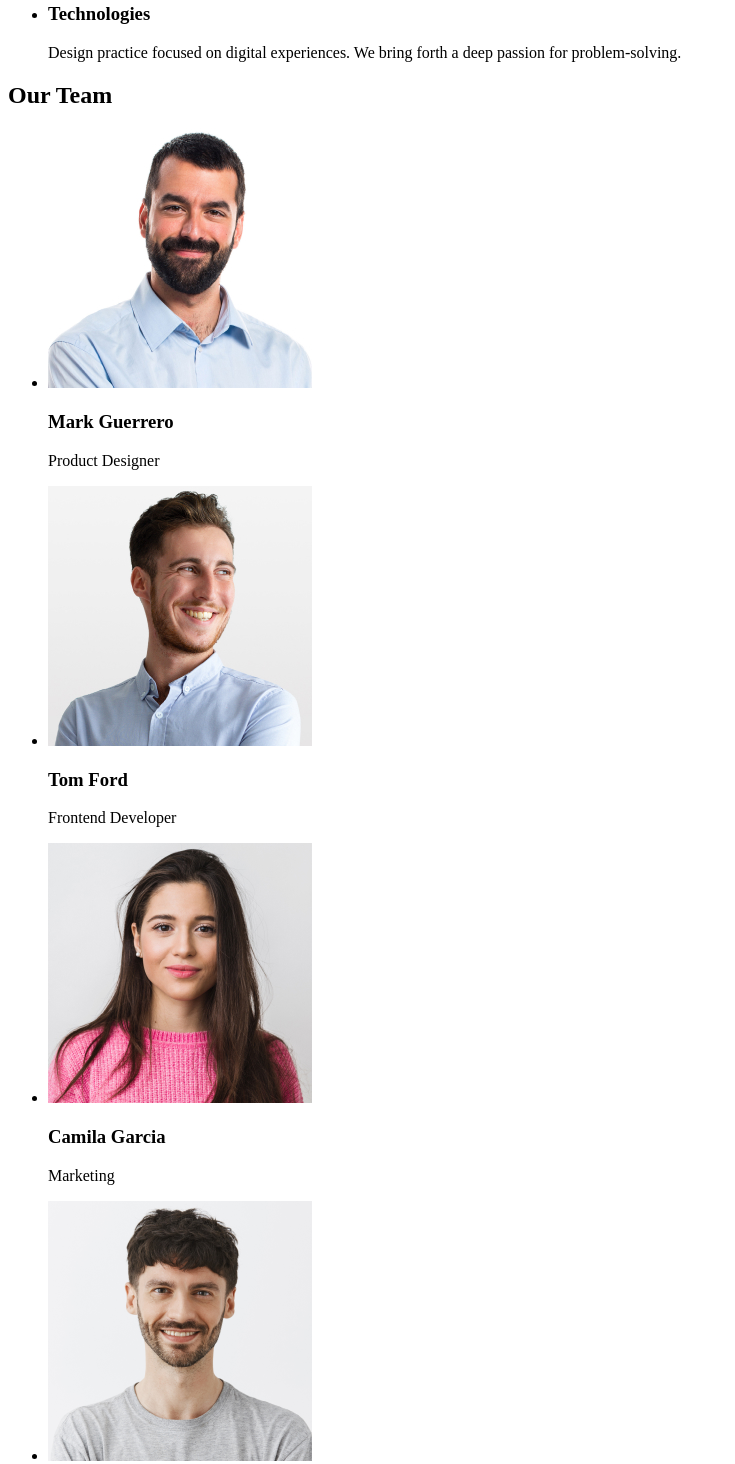
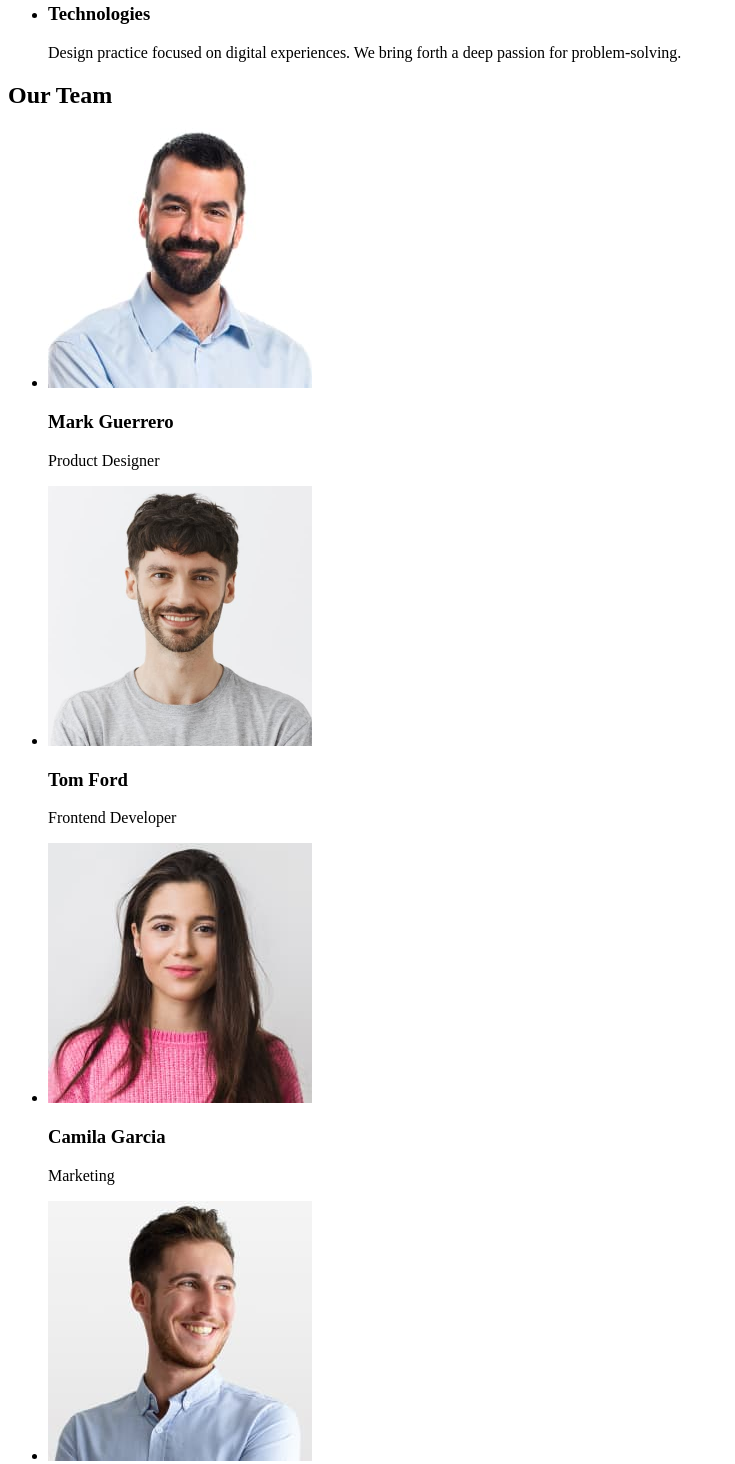
Before and after one commit to YuliiaSheremeta/goit-markup-hw-01, a plain HTML site: page index.html in a window 1280 px wide. Shown: the part 532-1996 px from the top of the page, without its empty margins (0-735 px from the left). Drawn offline with Linux system fonts and the light colour scheme.

Commit message:
inital files

```diff
--- a/index.html
+++ b/index.html
@@ -71,7 +71,7 @@
         <ul>
           <li>
             <img
-              src="./images/1.jpg"
+              src="./images/foto1.jpg"
               alt="Mark Guerrero"
               width="264"
               height="260"
@@ -80,13 +80,18 @@
             <p>Product Designer</p>
           </li>
           <li>
-            <img src="./images/2.jpg" alt="Tom Ford" width="264" height="260" />
+            <img
+              src="./images/foto2.jpg"
+              alt="Tom Ford"
+              width="264"
+              height="260"
+            />
             <h3>Tom Ford</h3>
             <p>Frontend Developer</p>
           </li>
           <li>
             <img
-              src="./images/3.jpg"
+              src="./images/foto3.jpg"
               alt="Camila Garcia"
               width="264"
               height="260"
@@ -96,7 +101,7 @@
           </li>
           <li>
             <img
-              src="./images/4.jpg"
+              src="./images/foto4.jpg"
               alt="Daniel Wilson"
               width="264"
               height="260"
```
Also changed, not shown: images/1.jpg (deleted), images/2.jpg (deleted), images/3.jpg (deleted), images/4.jpg (deleted), images/foto1.jpg (added), images/foto2.jpg (added), images/foto3.jpg (added), images/foto4.jpg (added).
